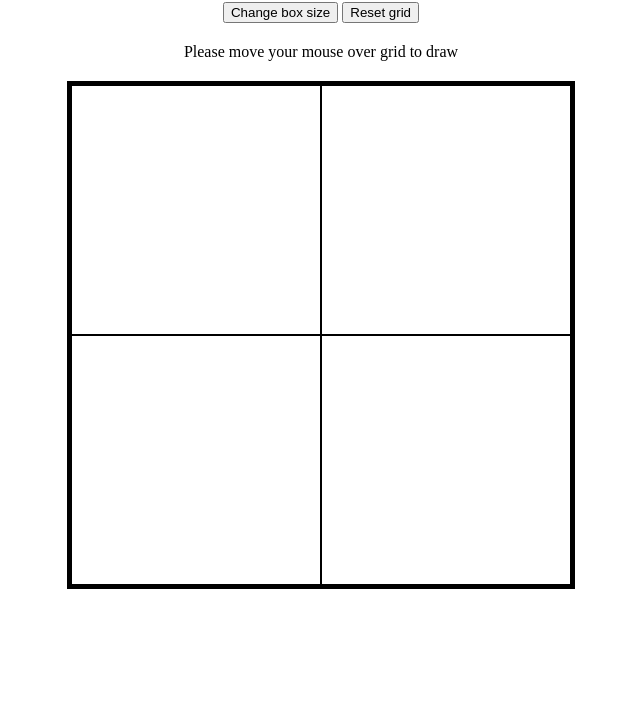
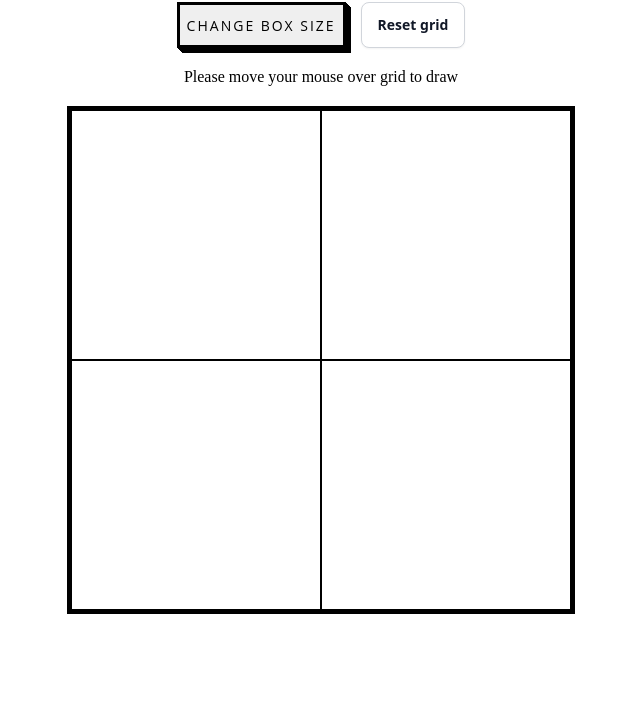
Before and after one commit to STEPHENOSHATEYE/etch-a-sketch, a plain HTML site: page index.html in a window 1280 px wide. Shown: the part 78-800 px from the top of the page, without its empty margins (319-959 px from the left). Drawn offline with Linux system fonts and the light colour scheme.

Commit message:
updated button styles in style.css

```diff
--- a/style.css
+++ b/style.css
@@ -24,7 +24,7 @@ body {
 
 .button-container {
     display: flex;
-    gap: 4px;
+    gap: 15px;
     margin-bottom: 20px;
     margin-top: 10px;
 }
@@ -50,3 +50,66 @@ body {
 .grid-child {
    border: 1px black solid;
 }
+
+.grid-size {
+  font-family: "Open Sans", sans-serif;
+  font-size: 14px;
+  letter-spacing: 2px;
+  text-decoration: none;
+  text-transform: uppercase;
+  color: #000;
+  cursor: pointer;
+  border: 3px solid;
+  padding: 0.25em 0.5em;
+  box-shadow: 1px 1px 0px 0px, 2px 2px 0px 0px, 3px 3px 0px 0px, 4px 4px 0px 0px, 5px 5px 0px 0px;
+  position: relative;
+  user-select: none;
+  -webkit-user-select: none;
+  touch-action: manipulation;
+}
+
+.grid-size:active {
+  box-shadow: 0px 0px 0px 0px;
+  top: 5px;
+  left: 5px;
+}
+
+@media (min-width: 768px) {
+  .button-54 {
+    padding: 0.25em 0.75em;
+  }
+}
+
+.reset{
+  background-color: #FFFFFF;
+  border: 1px solid rgb(209,213,219);
+  border-radius: .5rem;
+  box-sizing: border-box;
+  color: #111827;
+  font-family: "Inter var",ui-sans-serif,system-ui,-apple-system,system-ui,"Segoe UI",Roboto,"Helvetica Neue",Arial,"Noto Sans",sans-serif,"Apple Color Emoji","Segoe UI Emoji","Segoe UI Symbol","Noto Color Emoji";
+  font-size: .875rem;
+  font-weight: 600;
+  line-height: 1.25rem;
+  padding: .75rem 1rem;
+  text-align: center;
+  text-decoration: none #D1D5DB solid;
+  text-decoration-thickness: auto;
+  box-shadow: 0 1px 2px 0 rgba(0, 0, 0, 0.05);
+  cursor: pointer;
+  user-select: none;
+  -webkit-user-select: none;
+  touch-action: manipulation;
+}
+
+.button-39:hover {
+  background-color: rgb(249,250,251);
+}
+
+.button-39:focus {
+  outline: 2px solid transparent;
+  outline-offset: 2px;
+}
+
+.button-39:focus-visible {
+  box-shadow: none;
+}
```
Also changed, not shown: index.js (line endings or trailing spaces).
